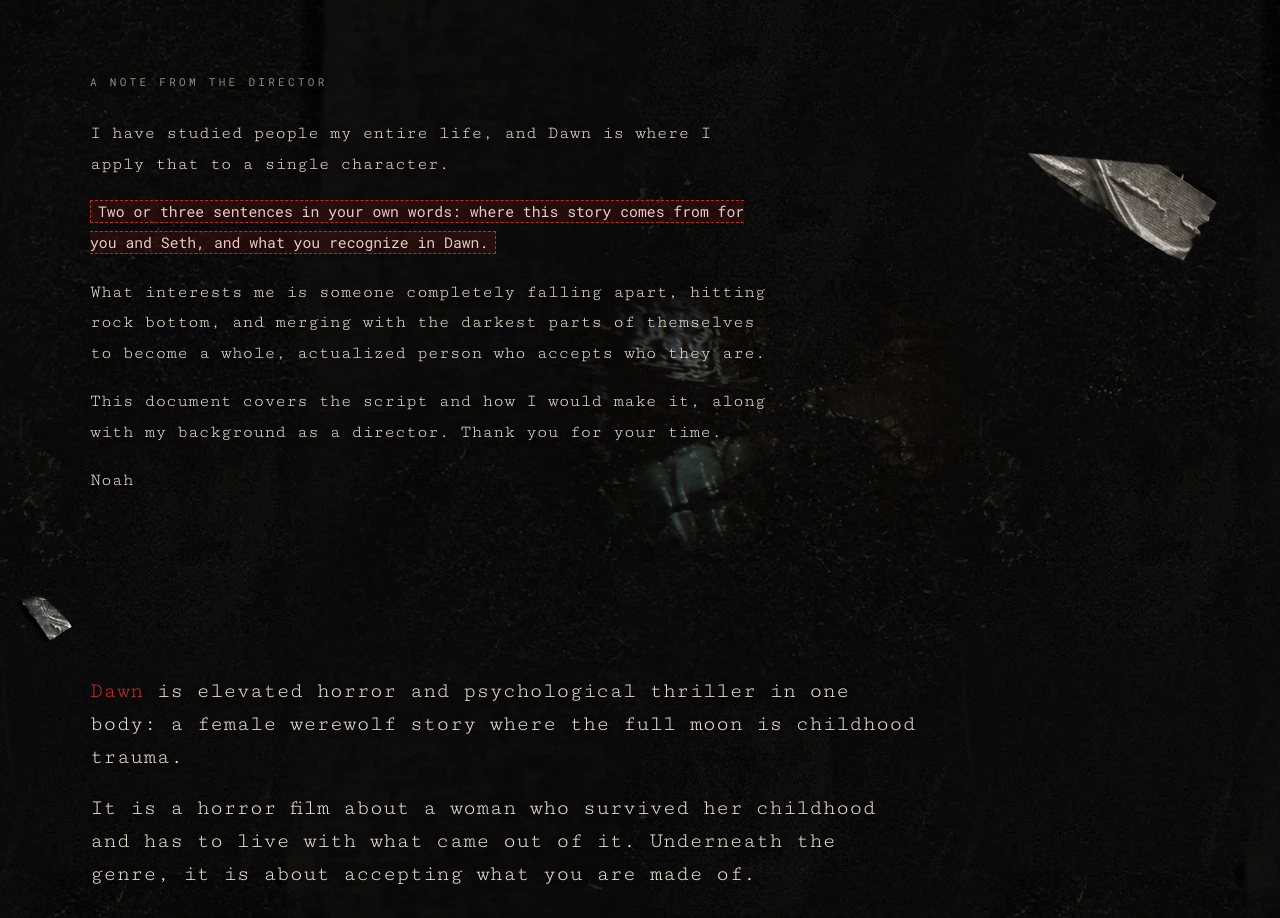
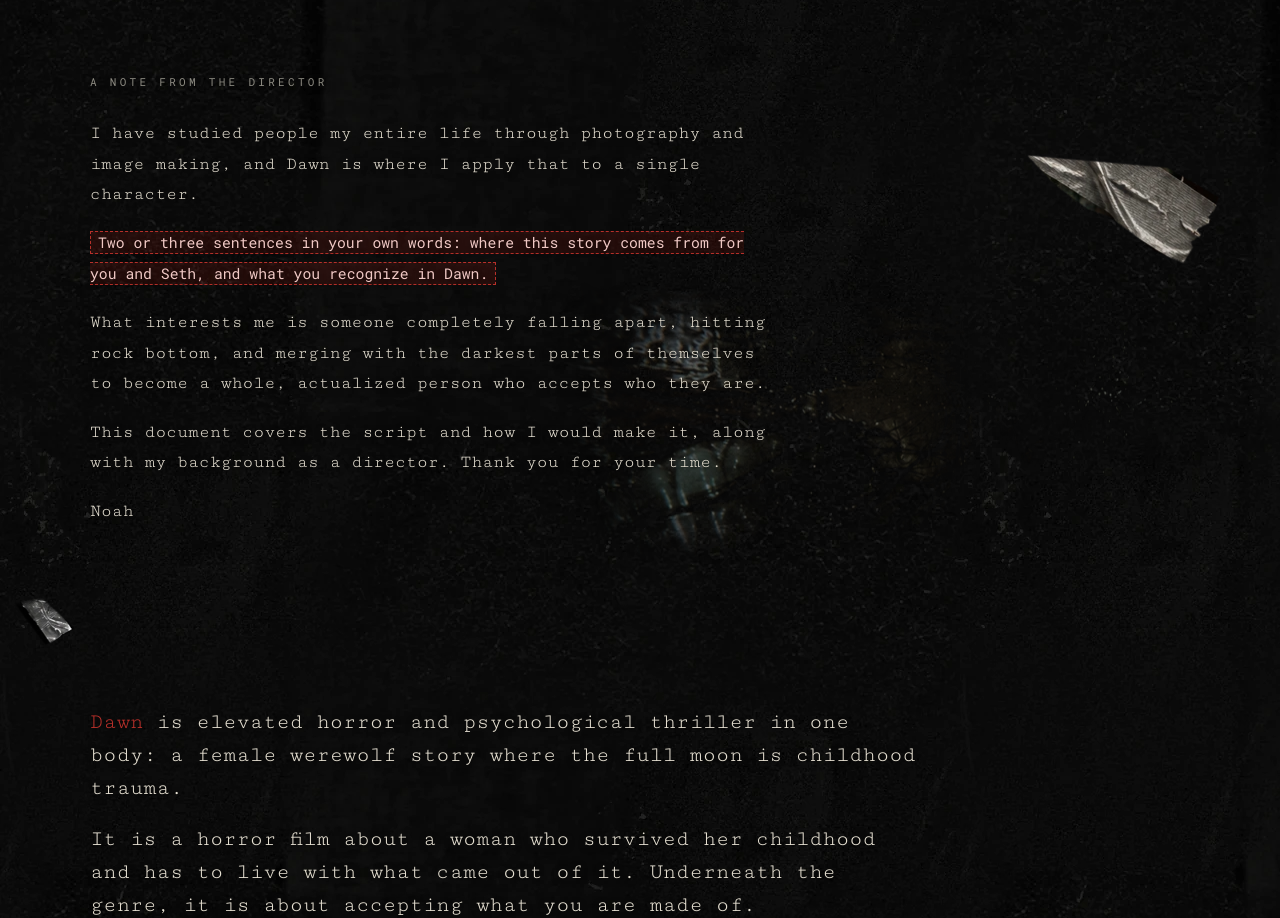
Before and after one commit to noahconopask-atlas/dawn-treatment, a plain HTML site: page index.html in a window 1280 px wide. Shown: the part 1608-2526 px from the top of the page. Drawn offline with Linux system fonts and the light colour scheme; a web font is replaced by a local one.

Commit message:
Director's note: photography and image making
Co-Authored-By: Claude Opus 5.5 <noreply@anthropic.com>
Claude-Session: https://claude.ai/code/session_01V1tD4eheL4aY6MxkN7Txhe

```diff
--- a/index.html
+++ b/index.html
@@ -206,7 +206,7 @@ footer{padding:40px 20px 70px;text-align:center}
   <div class="inner">
     <p class="eyebrow">A note from the director</p>
     <div class="stack">
-      <p>I have studied people my entire life, and Dawn is where I apply that to a single character.</p>
+      <p>I have studied people my entire life through photography and image making, and Dawn is where I apply that to a single character.</p>
       <p><span class="todo">Two or three sentences in your own words: where this story comes from for you and Seth, and what you recognize in Dawn.</span></p>
       <p>What interests me is someone completely falling apart, hitting rock bottom, and merging with the darkest parts of themselves to become a whole, actualized person who accepts who they are.</p>
       <p>This document covers the script and how I would make it, along with my background as a director. Thank you for your time.</p>
```
